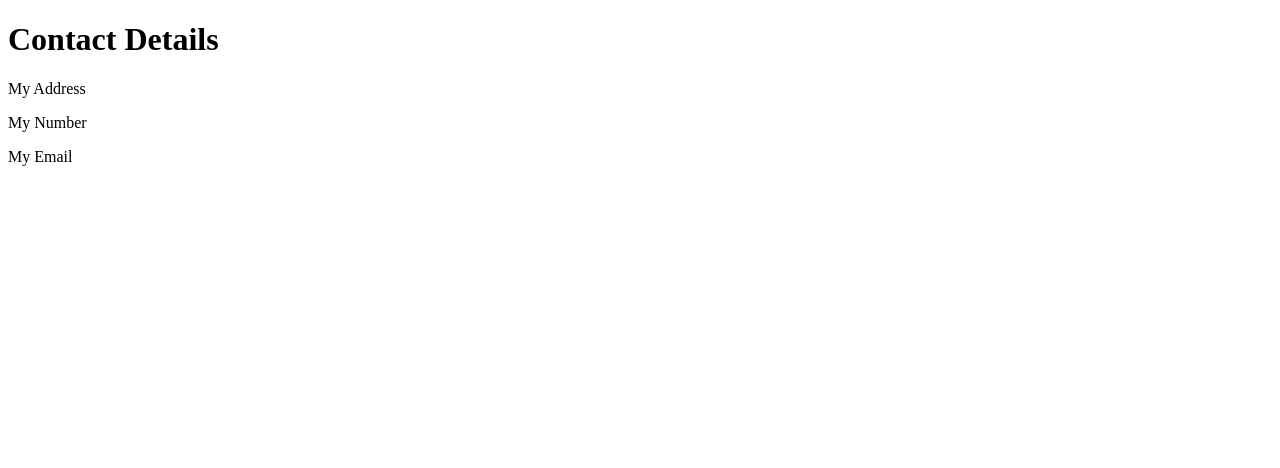
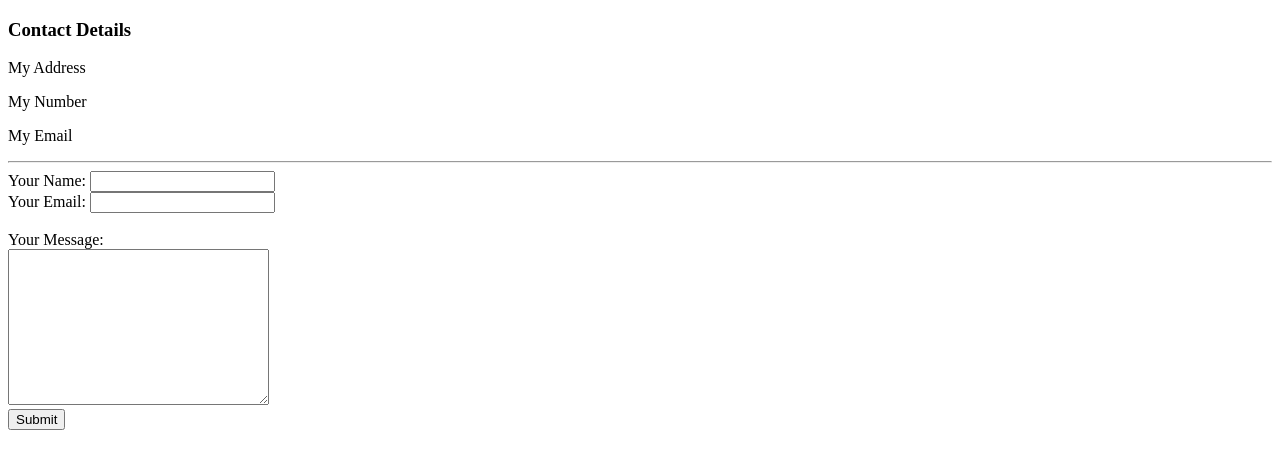
Before and after one commit to nivemara/webdevpract, a plain HTML site: page HTML - Personal Site/contact-me.html in a window 1280 px wide. Drawn offline with Linux system fonts and the light colour scheme.

Commit message:
Update contact-me.html

```diff
--- a/HTML - Personal Site/contact-me.html
+++ b/HTML - Personal Site/contact-me.html
@@ -9,10 +9,28 @@
 </head>
 
 <body>
-    <h1>Contact Details</h1>
+    <h3>Contact Details</h3>
     <p>My Address</p>
     <p>My Number</p>
     <p>My Email</p>
+
+    <hr>
+
+    <form class="" action="mailto:nive.nithiyakumar@gmail.com" method="post">
+        <label>Your Name:</label>
+        <input type="text" name="" value="">
+        <br>
+        <label>Your Email:</label>
+        <input type="email" name="" value="">
+        <br>
+        <br>
+        <label>Your Message:</label>
+        <br>
+        <textarea name="name" rows="10" cols="30"></textarea>
+        <br>
+        <input type="submit" name="">
+    </form>
+
 </body>
 
 </html>
```
